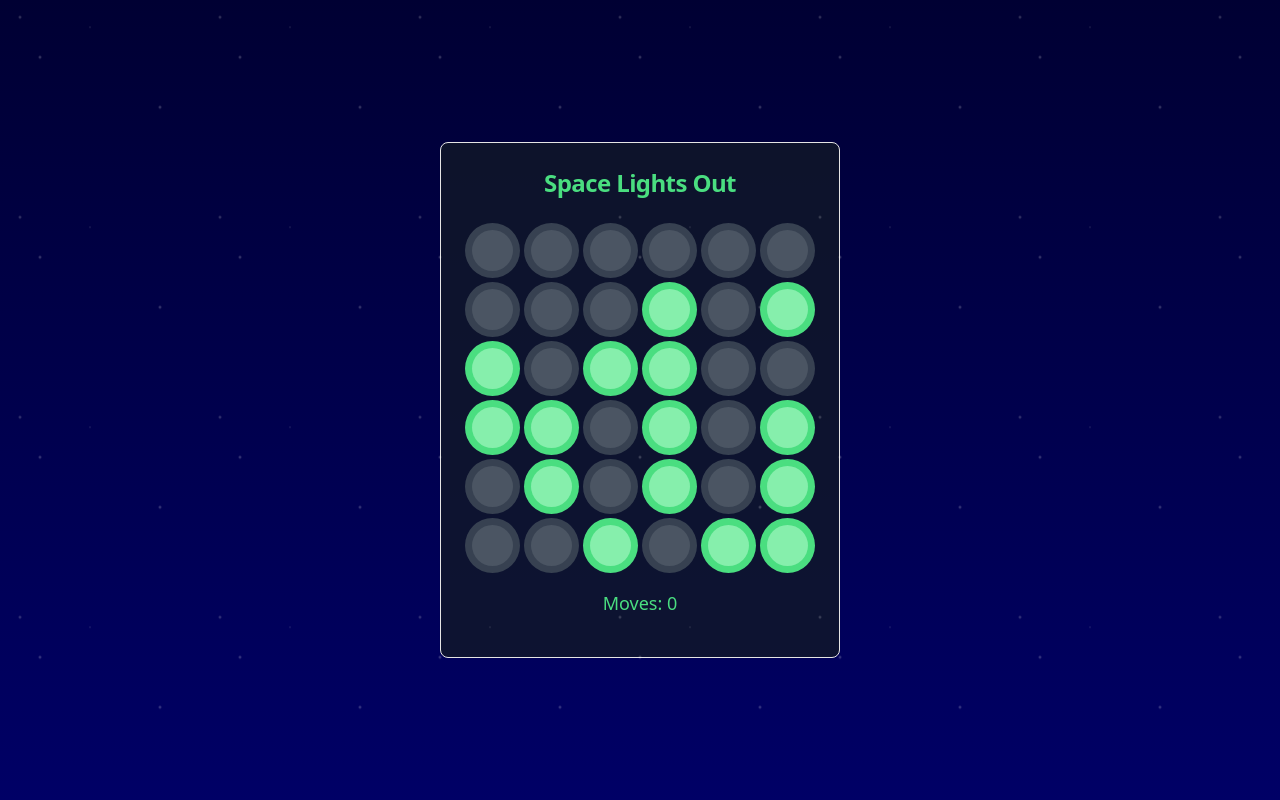
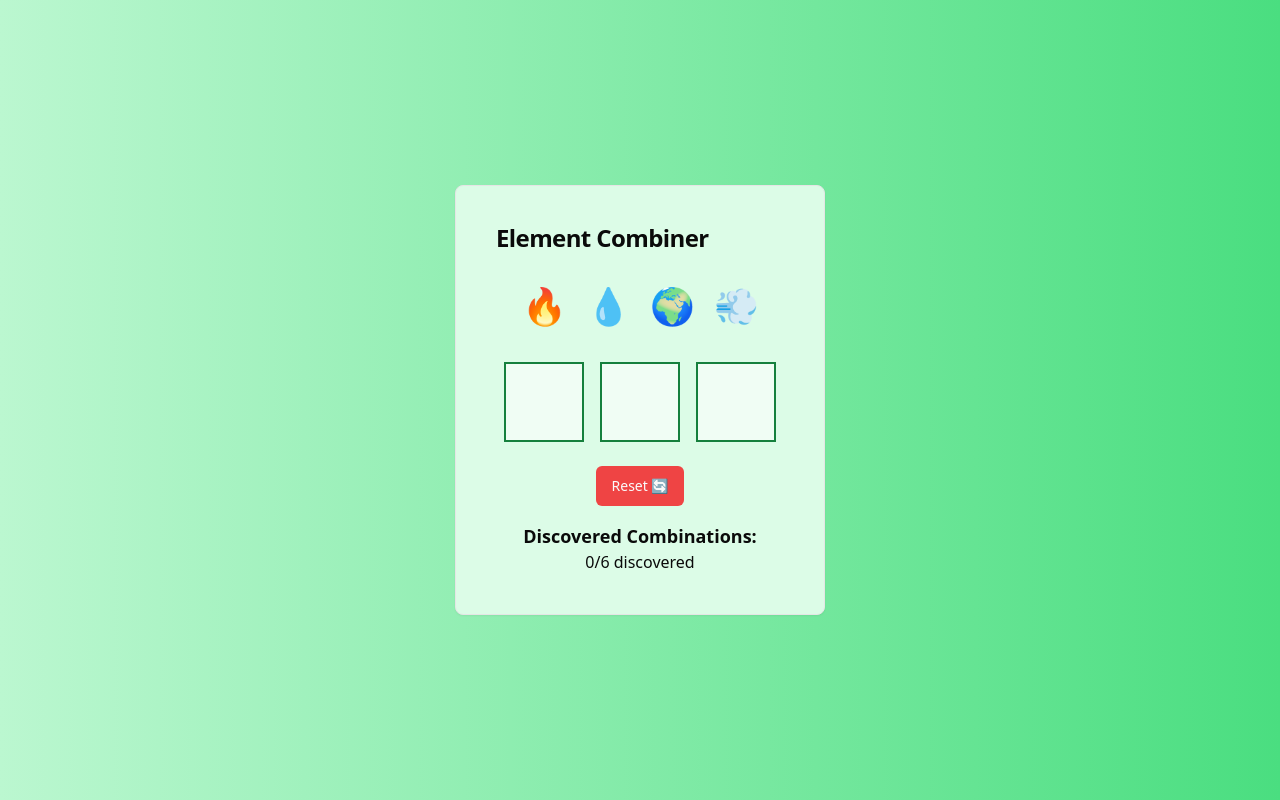
Before and after one commit to colossus21/rlhf-react-tasks, a React (Vite) app: page / in a window 1280 px wide. Built offline with nearby package versions, Linux system fonts and the light colour scheme.

Commit message:
update task :40944

```diff
--- a/src/App.jsx
+++ b/src/App.jsx
@@ -1,166 +1,122 @@
-import React, { useState, useEffect, useCallback } from "react";
+import React, { useState, useEffect } from 'react';
+import { Button } from "@/components/ui/button";
 import { Card, CardContent, CardHeader, CardTitle } from "@/components/ui/card";
 
-const GRID_SIZE = 6;
+const Element = ({ emoji, draggable, onDragStart }) => (
+    <div
+        className="w-16 h-16 flex items-center justify-center text-4xl cursor-pointer"
+        draggable={draggable}
+        onDragStart={onDragStart}
+    >
+      {emoji}
+    </div>
+);
 
-const createInitialGrid = () => {
-  const grid = Array(GRID_SIZE)
-      .fill()
-      .map(() => Array(GRID_SIZE).fill(false));
+const Box = ({ children, onDrop, onDragOver }) => (
+    <div
+        className="w-20 h-20 border-2 border-green-700 m-2 flex items-center justify-center bg-green-50"
+        onDrop={onDrop}
+        onDragOver={onDragOver}
+    >
+      {children}
+    </div>
+);
 
-  // Simulate 10 random moves
-  for (let i = 0; i < 10; i++) {
-    const row = Math.floor(Math.random() * GRID_SIZE);
-    const col = Math.floor(Math.random() * GRID_SIZE);
-    toggleLights(grid, row, col);
-  }
+const ProgressReport = ({ discovered, total }) => (
+    <div className="mt-4 text-center">
+      <h3 className="text-lg font-bold">Discovered Combinations:</h3>
+      <div className="flex flex-wrap justify-center">
+        {discovered.map((combo, index) => (
+            <span key={index} className="m-1 p-1 bg-green-200 rounded-full text-sm">{combo}</span>
+        ))}
+      </div>
+      <p>{discovered.length}/{total} discovered</p>
+      {discovered.length === total && <p className="text-green-600 font-bold">Congratulations! You've found all combinations!</p>}
+    </div>
+);
 
-  return grid;
-};
+function Combiner() {
+  const [box1, setBox1] = useState(null);
+  const [box2, setBox2] = useState(null);
+  const [box3, setBox3] = useState('');
+  const [discovered, setDiscovered] = useState([]);
 
-const toggleLights = (grid, row, col) => {
-  const directions = [
-    [0, 0],
-    [-1, 0],
-    [1, 0],
-    [0, -1],
-    [0, 1],
+  const elements = [
+    { emoji: '🔥', name: 'Fire' },
+    { emoji: '💧', name: 'Water' },
+    { emoji: '🌍', name: 'Earth' },
+    { emoji: '💨', name: 'Air' }
   ];
 
-  directions.forEach(([dx, dy]) => {
-    const newRow = row + dx;
-    const newCol = col + dy;
-    if (
-        newRow >= 0 &&
-        newRow < GRID_SIZE &&
-        newCol >= 0 &&
-        newCol < GRID_SIZE
-    ) {
-      grid[newRow][newCol] = !grid[newRow][newCol];
-    }
-  });
-};
-
-const SpaceLightsOut = () => {
-  const [grid, setGrid] = useState(() => createInitialGrid());
-  const [moves, setMoves] = useState(0);
-  const [gameWon, setGameWon] = useState(false);
-
-  const checkWinCondition = useCallback((currentGrid) => {
-    return currentGrid.every((row) => row.every((cell) => !cell));
-  }, []);
+  const combinations = {
+    'FireWater': 'Steam',
+    'FireEarth': 'Lava',
+    'AirEarth': 'Dust',
+    'WaterEarth': 'Mud',
+    'FireAir': 'Energy',
+    'WaterEnergy': 'Life'
+  };
 
   useEffect(() => {
-    if (checkWinCondition(grid) && moves > 0) {
-      setGameWon(true);
+    if (box1 && box2) {
+      const comboKey = `${box1.name}${box2.name}`;
+      const result = combinations[comboKey] || combinations[[box2.name, box1.name].sort().join('')];
+      setBox3(result ? `${box1.emoji} + ${box2.emoji} = ${result} 🌟` : '');
+      if (result && !discovered.includes(result)) {
+        setDiscovered(prev => [...prev, result]);
+      }
     }
-  }, [grid, moves, checkWinCondition]);
+  }, [box1, box2]);
 
-  const handleCellClick = (row, col) => {
-    if (gameWon) return;
-
-    setGrid((prevGrid) => {
-      const newGrid = prevGrid.map((r) => [...r]);
-      toggleLights(newGrid, row, col);
-      return newGrid;
-    });
-    setMoves((prevMoves) => prevMoves + 1);
+  const handleDragStart = (e, element) => {
+    e.dataTransfer.setData('text/plain', JSON.stringify(element));
   };
 
-  const resetGame = () => {
-    setGrid(createInitialGrid());
-    setMoves(0);
-    setGameWon(false);
+  const handleDrop = (setter) => (e) => {
+    e.preventDefault();
+    const data = JSON.parse(e.dataTransfer.getData('text'));
+    setter(data);
+  };
+
+  const reset = () => {
+    setBox1(null);
+    setBox2(null);
+    setBox3('');
   };
 
   return (
-      <div className="min-h-screen bg-deep-space flex items-center justify-center">
-        <div className="stars"></div>
-        <Card className="w-[90vw] max-w-[400px] bg-opacity-80 bg-gray-900">
-          <CardHeader>
-            <CardTitle className="text-center text-2xl font-bold text-green-400">
-              Space Lights Out
-            </CardTitle>
-          </CardHeader>
-          <CardContent>
-            <div className="grid grid-cols-6 gap-1 mb-4">
-              {grid.map((row, rowIndex) =>
-                  row.map((cell, colIndex) => (
-                      <button
-                          key={`${rowIndex}-${colIndex}`}
-                          className={`w-full pt-[100%] relative ${
-                              cell ? "bg-green-400" : "bg-gray-700"
-                          } rounded-full transition-colors duration-300 hover:opacity-80`}
-                          onClick={() => handleCellClick(rowIndex, colIndex)}
-                      >
-                        <div className="absolute inset-0 flex items-center justify-center">
-                          <div
-                              className={`w-3/4 h-3/4 rounded-full ${
-                                  cell ? "bg-green-300" : "bg-gray-600"
-                              } transition-colors duration-300`}
-                          ></div>
-                        </div>
-                      </button>
-                  ))
-              )}
-            </div>
-            <div className="text-center mb-4">
-              <p className="text-green-400 text-lg">Moves: {moves}</p>
-            </div>
-            {gameWon && (
-                <div className="mt-4 text-center">
-                  <p className="text-green-400 text-xl font-bold">
-                    Congratulations! You won in {moves} moves!
-                  </p>
-                </div>
-            )}
-          </CardContent>
-        </Card>
+      <Card className="max-w-lg mx-auto bg-green-100 p-4">
+        <CardHeader>
+          <CardTitle>Element Combiner</CardTitle>
+        </CardHeader>
+        <CardContent className="flex flex-col items-center">
+          <div className="flex justify-center mb-4">
+            {elements.map(element => (
+                <Element key={element.name} emoji={element.emoji} draggable onDragStart={(e) => handleDragStart(e, element)} />
+            ))}
+          </div>
+          <div className="flex">
+            <Box onDrop={handleDrop(setBox1)} onDragOver={(e) => e.preventDefault()}>
+              {box1 && <Element emoji={box1.emoji} />}
+            </Box>
+            <Box onDrop={handleDrop(setBox2)} onDragOver={(e) => e.preventDefault()}>
+              {box2 && <Element emoji={box2.emoji} />}
+            </Box>
+            <Box>
+              <div className="text-2xl">{box3}</div>
+            </Box>
+          </div>
+          <Button onClick={reset} className="mt-4 bg-red-500 hover:bg-red-600">Reset 🔄</Button>
+          <ProgressReport discovered={discovered} total={Object.values(combinations).filter((v, i, a) => a.indexOf(v) === i).length} />
+        </CardContent>
+      </Card>
+  );
+}
+
+export default function App() {
+  return (
+      <div className="min-h-screen flex items-center justify-center bg-gradient-to-r from-green-200 to-green-400">
+        <Combiner />
       </div>
   );
-};
-
-const App = () => {
-  return (
-      <div className="bg-deep-space min-h-screen">
-        <style jsx global>{`
-          @keyframes scroll {
-            0% {
-              transform: translateY(0);
-            }
-            100% {
-              transform: translateY(-100%);
-            }
-          }
-
-          .bg-deep-space {
-            background: linear-gradient(to bottom, #000033, #000066);
-            position: relative;
-            overflow: hidden;
-          }
-
-          .stars {
-            position: absolute;
-            top: 0;
-            left: 0;
-            right: 0;
-            bottom: 0;
-            width: 100%;
-            height: 200%;
-            background-image:
-                radial-gradient(2px 2px at 20px 30px, #eee, rgba(0,0,0,0)),
-                radial-gradient(2px 2px at 40px 70px, #fff, rgba(0,0,0,0)),
-                radial-gradient(1px 1px at 90px 40px, #ddd, rgba(0,0,0,0)),
-                radial-gradient(2px 2px at 160px 120px, #fff, rgba(0,0,0,0));
-            background-repeat: repeat;
-            background-size: 200px 200px;
-            animation: scroll 60s linear infinite;
-            opacity: 0.3;
-          }
-        `}</style>
-        <SpaceLightsOut />
-      </div>
-  );
-};
-
-export default App;
+}
```
Also changed, not shown: output.png (added).
